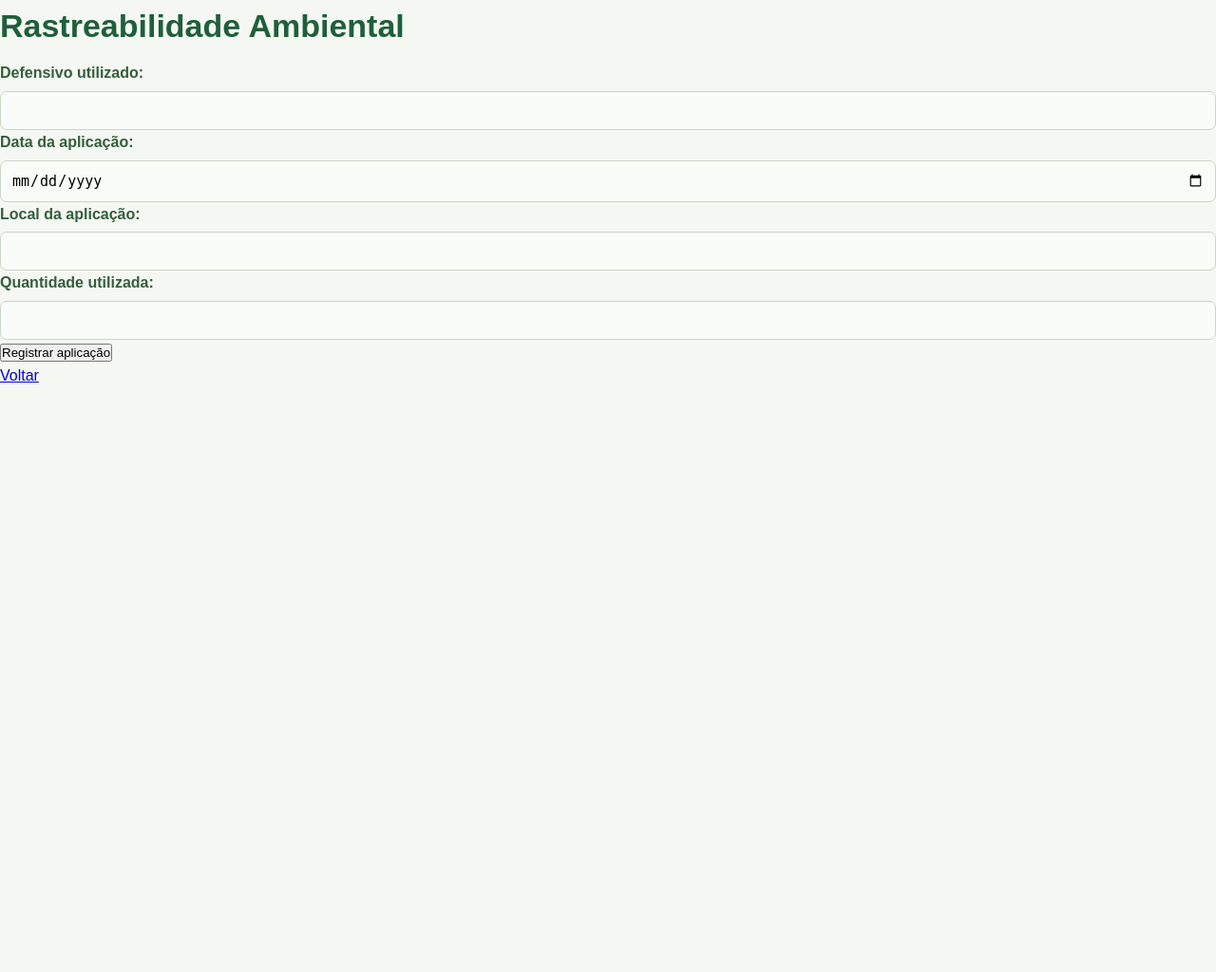
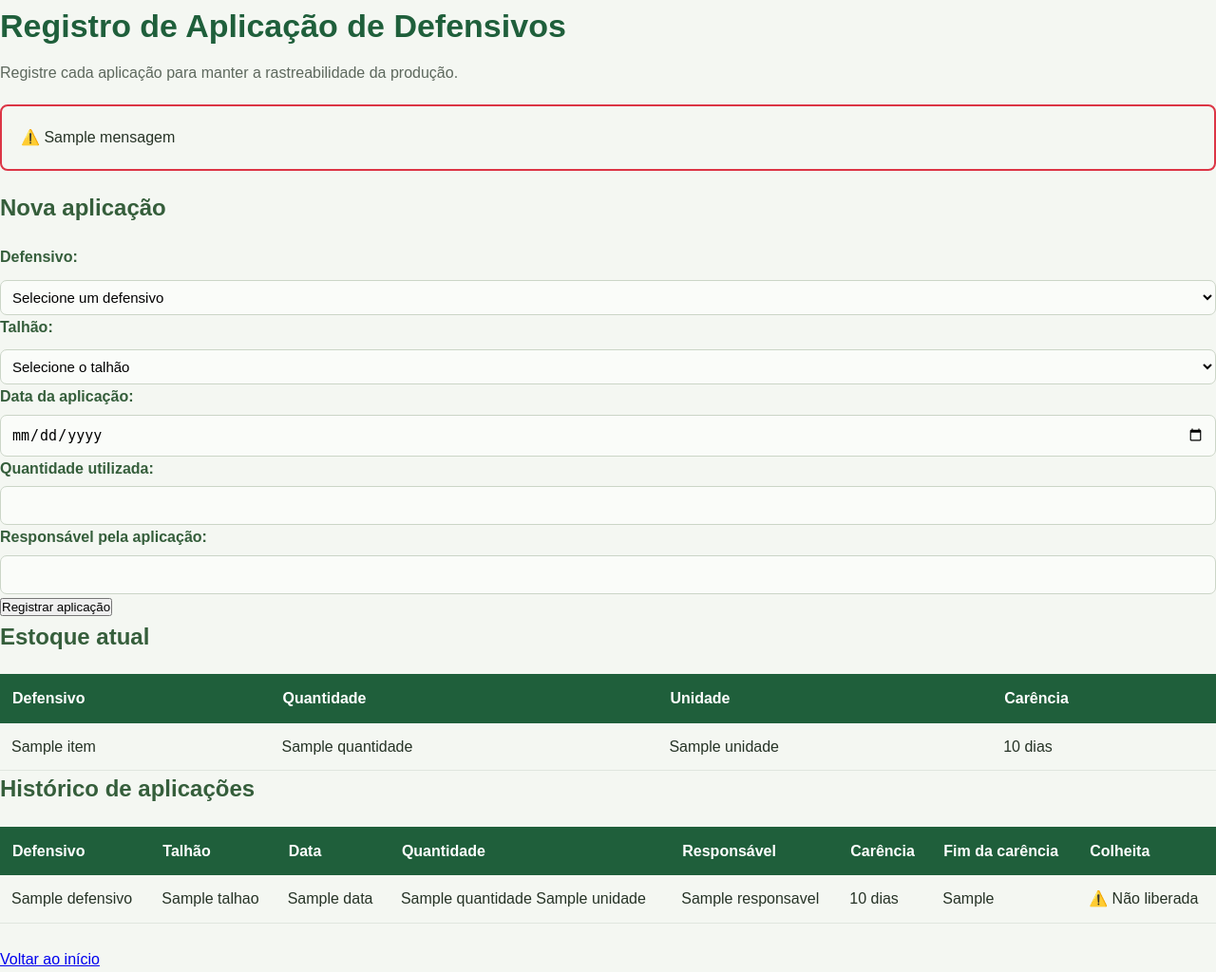
Before and after one commit to rafaelaoliveiira01-droid/AgroControle, a Flask app: template templates/rastreabilidade.html in a window 1280 px wide. Shown: the whole page at 95% size. Before the commit the page ends 403 px from the top, so only its background shows below. Run offline with Flask 3, Linux system fonts and the light colour scheme; the template is opened without the code that fills it: most values are stand-ins (such as "Sample title", 1, 10 or a date in 2020).

Commit message:
registro de aplicações de talhões

```diff
--- a/app.py
+++ b/app.py
@@ -4,6 +4,32 @@ from datetime import datetime, timedelta
 app = Flask(__name__)
 
 
+estoque = [
+    {
+        "id": 1,
+        "nome": "Defensivo A",
+        "quantidade": 100,
+        "unidade": "litros",
+        "carencia": 14
+    },
+    {
+        "id": 2,
+        "nome": "Defensivo B",
+        "quantidade": 50,
+        "unidade": "litros",
+        "carencia": 7
+    }
+]
+talhoes = [
+    "Talhão 01",
+    "Talhão 02",
+    "Talhão 03"
+]
+
+aplicacoes = []
+@app.route("/")
+def inicio():
+    return render_template("index.html")
 @app.route("/rastreabilidade", methods=["GET", "POST"])
 def rastreabilidade():
 
@@ -123,3 +149,5 @@ def rastreabilidade():
         aplicacoes=aplicacoes,
         resultado=resultado
     )
+if __name__ == "__main__":
+    app.run(debug=True)
--- a/static/style.css
+++ b/static/style.css
@@ -283,3 +283,32 @@ footer {
         font-size: 28px;
     }
 }
+select {
+    width: 100%;
+    padding: 8px;
+    margin-top: 5px;
+}
+
+.sucesso {
+    padding: 20px;
+    margin: 20px 0;
+    border: 2px solid #198754;
+    border-radius: 8px;
+}
+
+.alerta {
+    padding: 20px;
+    margin: 20px 0;
+    border: 2px solid #dc3545;
+    border-radius: 8px;
+}
+
+.status-liberada {
+    padding: 10px;
+    border: 1px solid #198754;
+}
+
+.status-bloqueada {
+    padding: 10px;
+    border: 1px solid #dc3545;
+}
--- a/templates/rastreabilidade.html
+++ b/templates/rastreabilidade.html
@@ -1,35 +1,318 @@
 <!DOCTYPE html>
 <html lang="pt-BR">
+
 <head>
+
     <meta charset="UTF-8">
-    <meta name="viewport" content="width=device-width, initial-scale=1.0">
-    <title>Rastreabilidade Ambiental</title>
-    <link rel="stylesheet" href="{{ url_for('static', filename='style.css') }}">
+
+    <meta name="viewport"
+          content="width=device-width, initial-scale=1.0">
+
+    <title>Rastreabilidade - AgroControle</title>
+
+    <link rel="stylesheet"
+          href="{{ url_for('static', filename='style.css') }}">
+
 </head>
 
 <body>
 
-    <h1>Rastreabilidade Ambiental</h1>
+    <h1>Registro de Aplicação de Defensivos</h1>
 
-    <form>
+    <p>
+        Registre cada aplicação para manter a
+        rastreabilidade da produção.
+    </p>
 
-        <label>Defensivo utilizado:</label>
-        <input type="text" name="defensivo" required>
 
-        <label>Data da aplicação:</label>
-        <input type="date" name="data" required>
+    {% if resultado %}
 
-        <label>Local da aplicação:</label>
-        <input type="text" name="local" required>
+        {% if resultado.tipo == "sucesso" %}
 
-        <label>Quantidade utilizada:</label>
-        <input type="number" name="quantidade" required>
+            <div class="sucesso">
 
-        <button type="submit">Registrar aplicação</button>
+                <h2>✅ Aplicação registrada!</h2>
+
+                <p>
+                    {{ resultado.mensagem }}
+                </p>
+
+                <p>
+                    <strong>
+                        Data de término da carência:
+                    </strong>
+
+                    {{ resultado.data_fim_carencia }}
+                </p>
+
+                {% if resultado.colheita_liberada %}
+
+                    <p class="status-liberada">
+                        ✅ {{ resultado.carencia }}
+                    </p>
+
+                {% else %}
+
+                    <p class="status-bloqueada">
+                        ⚠️ {{ resultado.carencia }}
+                    </p>
+
+                {% endif %}
+
+            </div>
+
+        {% else %}
+
+            <div class="alerta">
+
+                ⚠️ {{ resultado.mensagem }}
+
+            </div>
+
+        {% endif %}
+
+    {% endif %}
+
+
+    <h2>Nova aplicação</h2>
+
+
+    <form method="POST"
+          action="/rastreabilidade">
+
+
+        <label for="defensivo">
+            Defensivo:
+        </label>
+
+        <select
+            id="defensivo"
+            name="defensivo"
+            required>
+
+            <option value="">
+                Selecione um defensivo
+            </option>
+
+            {% for item in estoque %}
+
+                <option value="{{ item.id }}">
+
+                    {{ item.nome }}
+                    -
+                    {{ item.quantidade }}
+                    {{ item.unidade }}
+                    disponíveis
+                    -
+                    Carência:
+                    {{ item.carencia }} dias
+
+                </option>
+
+            {% endfor %}
+
+        </select>
+
+
+        <label for="talhao">
+            Talhão:
+        </label>
+
+        <select
+            id="talhao"
+            name="talhao"
+            required>
+
+            <option value="">
+                Selecione o talhão
+            </option>
+
+            {% for talhao in talhoes %}
+
+                <option value="{{ talhao }}">
+                    {{ talhao }}
+                </option>
+
+            {% endfor %}
+
+        </select>
+
+
+        <label for="data_aplicacao">
+            Data da aplicação:
+        </label>
+
+        <input
+            type="date"
+            id="data_aplicacao"
+            name="data_aplicacao"
+            required
+        >
+
+
+        <label for="quantidade">
+            Quantidade utilizada:
+        </label>
+
+        <input
+            type="number"
+            id="quantidade"
+            name="quantidade"
+            min="0.01"
+            step="0.01"
+            required
+        >
+
+
+        <label for="responsavel">
+            Responsável pela aplicação:
+        </label>
+
+        <input
+            type="text"
+            id="responsavel"
+            name="responsavel"
+            required
+        >
+
+
+        <button type="submit">
+            Registrar aplicação
+        </button>
 
     </form>
 
-    <a href="/">Voltar</a>
+
+    <h2>Estoque atual</h2>
+
+    <table>
+
+        <tr>
+
+            <th>Defensivo</th>
+            <th>Quantidade</th>
+            <th>Unidade</th>
+            <th>Carência</th>
+
+        </tr>
+
+
+        {% for item in estoque %}
+
+        <tr>
+
+            <td>
+                {{ item.nome }}
+            </td>
+
+            <td>
+                {{ item.quantidade }}
+            </td>
+
+            <td>
+                {{ item.unidade }}
+            </td>
+
+            <td>
+                {{ item.carencia }} dias
+            </td>
+
+        </tr>
+
+        {% endfor %}
+
+    </table>
+
+
+    <h2>Histórico de aplicações</h2>
+
+
+    {% if aplicacoes %}
+
+        <table>
+
+            <tr>
+
+                <th>Defensivo</th>
+                <th>Talhão</th>
+                <th>Data</th>
+                <th>Quantidade</th>
+                <th>Responsável</th>
+                <th>Carência</th>
+                <th>Fim da carência</th>
+                <th>Colheita</th>
+
+            </tr>
+
+
+            {% for aplicacao in aplicacoes %}
+
+            <tr>
+
+                <td>
+                    {{ aplicacao.defensivo }}
+                </td>
+
+                <td>
+                    {{ aplicacao.talhao }}
+                </td>
+
+                <td>
+                    {{ aplicacao.data }}
+                </td>
+
+                <td>
+                    {{ aplicacao.quantidade }}
+                    {{ aplicacao.unidade }}
+                </td>
+
+                <td>
+                    {{ aplicacao.responsavel }}
+                </td>
+
+                <td>
+                    {{ aplicacao.carencia }} dias
+                </td>
+
+                <td>
+                    {{ aplicacao.data_fim_carencia }}
+                </td>
+
+                <td>
+
+                    {% if aplicacao.colheita_liberada %}
+
+                        ✅ Liberada
+
+                    {% else %}
+
+                        ⚠️ Não liberada
+
+                    {% endif %}
+
+                </td>
+
+            </tr>
+
+            {% endfor %}
+
+        </table>
+
+    {% else %}
+
+        <p>
+            Nenhuma aplicação registrada ainda.
+        </p>
+
+    {% endif %}
+
+
+    <br>
+
+    <a href="/">
+        Voltar ao início
+    </a>
 
 </body>
+
 </html>
```
Also changed, not shown: templates/index.html (+30 -11 lines).
